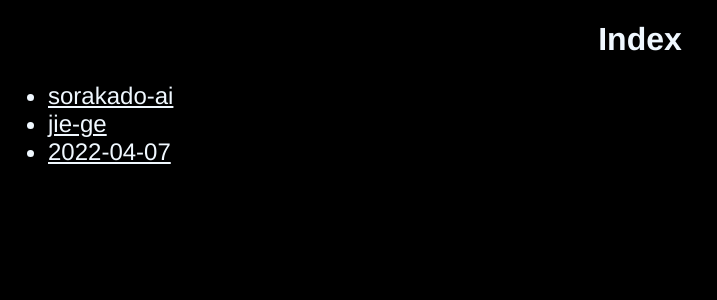
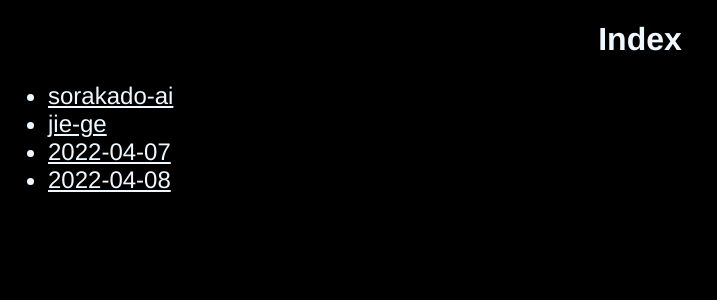
Before and after one commit to danzou1ge6/physical-homework-3d, a Vue app: page / in a window 1280 px wide. Shown: the top 300 px of the page, without its empty margins (0-717 px from the left). Built offline with nearby package versions, Linux system fonts and the light colour scheme.

Commit message:
homework for 2022-04-08

```diff
--- a/src/assets/displayIndex.js
+++ b/src/assets/displayIndex.js
@@ -34,6 +34,19 @@ let index = {
             "2022-04-07/4.png",
             "2022-04-07/5.png"
         ]
+    },
+    "2022-04-08": {
+        center: "JieGe.jpg",
+        outer: [
+            "2022-04-08/1.png",
+            "2022-04-08/2.png",
+            "2022-04-08/3.png",
+            "2022-04-08/4.png",
+            "2022-04-08/5.png",
+            "JieGe.jpg",
+            "JieGe.jpg",
+            "JieGe.jpg"
+        ]
     }
 }
 
```
